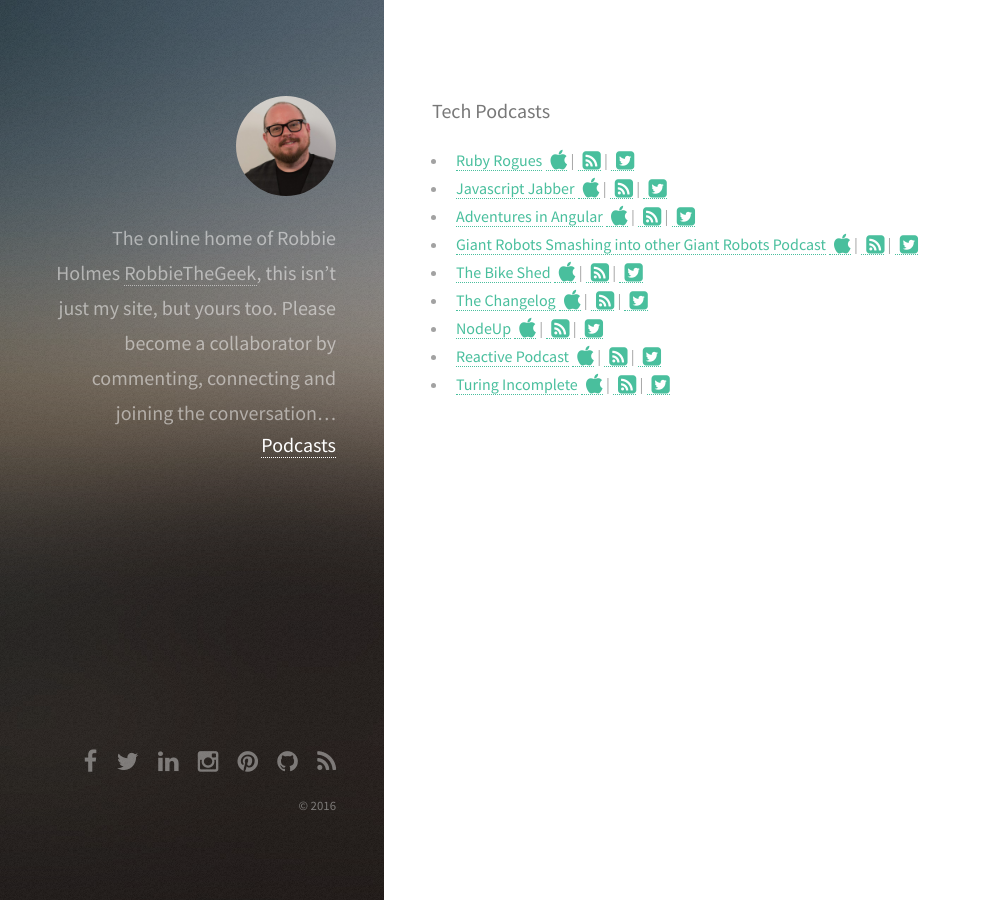
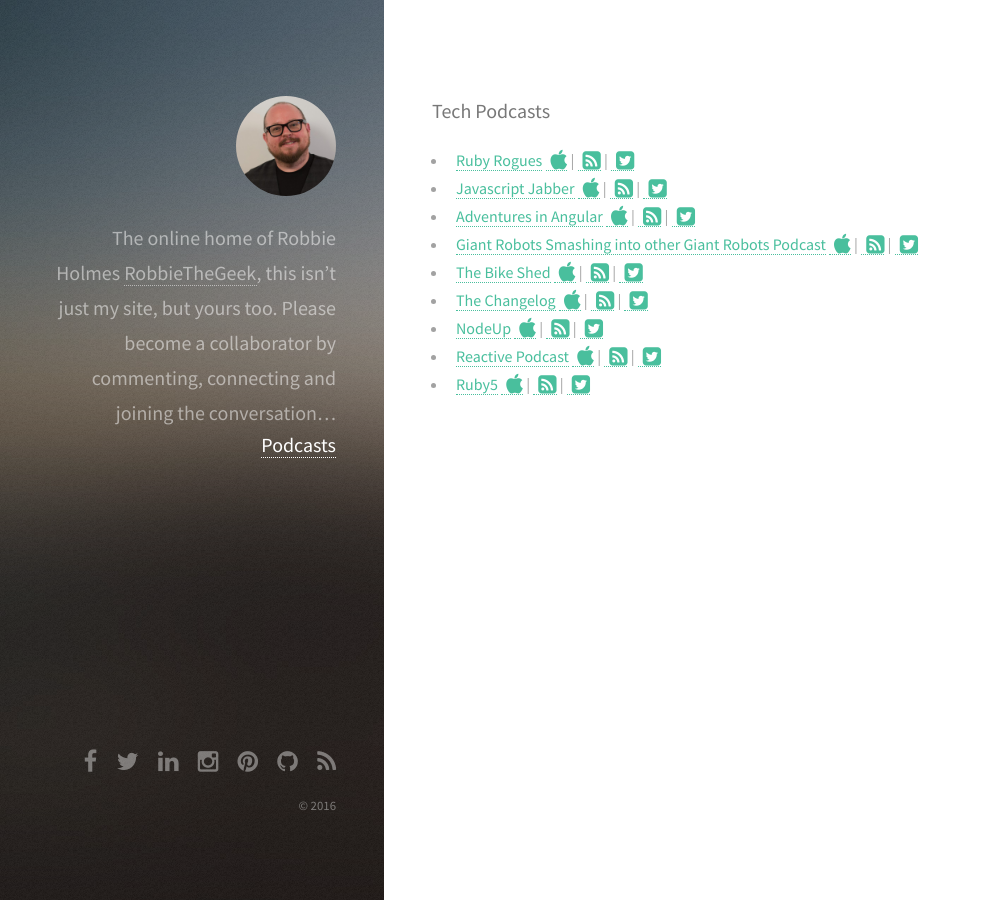
Before and after one commit to stepharr/stepharr.github.io, a Jekyll site: the page built from podcasts.html, in a window 1280 px wide. Shown: the whole page, without its empty margins (0-981 px from the left). Built offline with Jekyll 4.4.1, drawn with Linux system fonts in a browser that asks for light colours.

Commit message:
Add Ruby5

```diff
--- a/_data/tech-podcasts.yml
+++ b/_data/tech-podcasts.yml
@@ -43,3 +43,8 @@
   itunes: https://itunes.apple.com/us/podcast/turing-incomplete/id886675939
   rss: http://feeds.feedburner.com/Turing-Incomplete
   twitter: turingcool
+  name: Ruby5
+  url: https://ruby5.codeschool.com/
+  itunes: http://itunes.apple.com/WebObjects/MZStore.woa/wa/viewPodcast?id=327234205
+  rss: https://ruby5.codeschool.com/feed.rss
+  twitter: rubyfive
```
